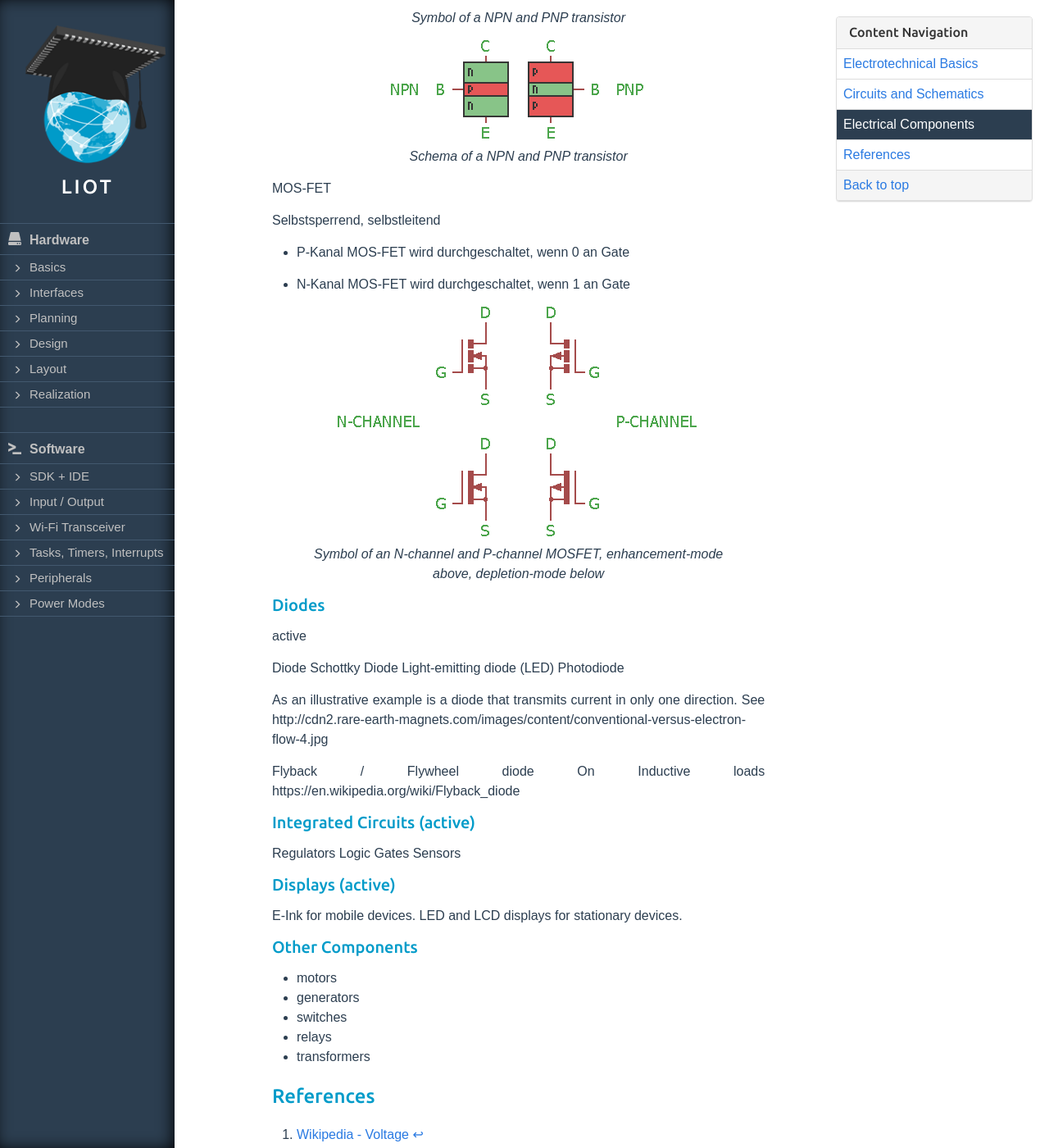
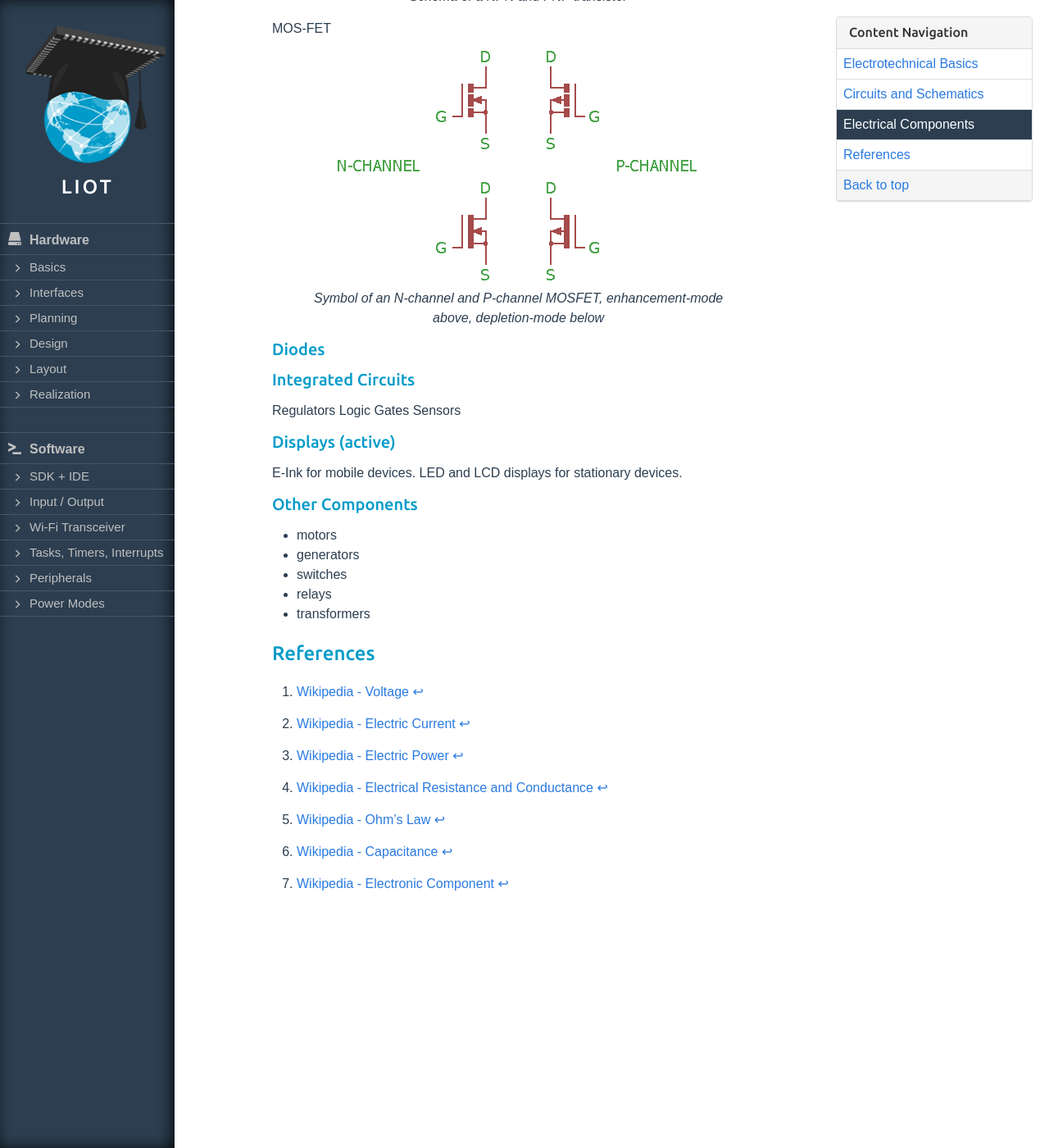
Before and after one commit to learn-internet-of-things/learn-internet-of-things.github.io, a Jekyll site: the page built from page/hardware/01-basics.md, in a window 1280 px wide and 1400 px high, scrolled down 4304 px. Shown: the whole window at 82% size. Built offline with Jekyll 4.4.1, drawn with Linux system fonts in a browser that asks for light colours; nearby versions of some CDN libraries; formulas are drawn with MathJax 3; some of the changed text lies outside the part shown.

Commit message:
Clean up pages

```diff
--- a/page/hardware/01-basics.md
+++ b/page/hardware/01-basics.md
@@ -206,17 +207,20 @@ Since both the current and the voltage at the base can be significantly smaller
 
 MOS-FET
 
+<!--
 Selbstsperrend, selbstleitend
 
 * P-Kanal MOS-FET wird durchgeschaltet, wenn 0 an Gate
 
 * N-Kanal MOS-FET wird durchgeschaltet, wenn 1 an Gate
+-->
 
 ![MOSFET Symbol](/media/liot_esp8266_env/hardware/basics/mosfet-symbol.png)
 *Symbol of an N-channel and P-channel MOSFET, enhancement-mode above, depletion-mode below*
 
 ### Diodes
 
+<!--
 active
 
 Diode
@@ -230,9 +234,13 @@ See http://cdn2.rare-earth-magnets.com/images/content/conventional-versus-electr
 Flyback / Flywheel diode
 On Inductive loads
 https://en.wikipedia.org/wiki/Flyback_diode
+-->
 
+### Integrated Circuits
 
-### Integrated Circuits (active)
+<!--
+(active)
+-->
 
 Regulators
 Logic Gates
--- a/page/software/03-wi-fi-transceiver.md
+++ b/page/software/03-wi-fi-transceiver.md
@@ -124,6 +124,8 @@ void HTTPD_on_receive(
 MQTT Client
 -----------
 
+* <https://github.com/tuanpmt/esp_mqtt>
+
 
 References
 ----------
```
Also changed, not shown: other parts of page/hardware/01-basics.md (+4 -3 lines), page/hardware/03-planning.md (+10 -0 lines), page/hardware/04-design.md (+2 -0 lines), page/software/02-input-output.md (+2 -0 lines), page/software/04-tasks-timers-interrupts.md (+6 -0 lines), media/liot_esp8266_env/software/tasks-timer-interrupts/task.png.
